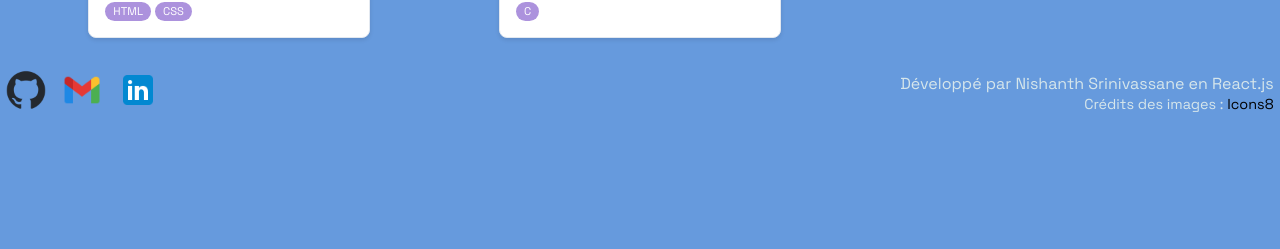
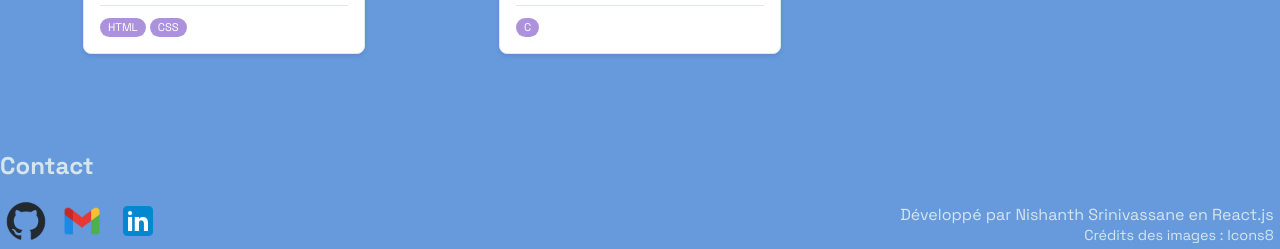
Before and after one commit to NishanthTheRealOne/portfolio, a React (Create React App) app: page / in a window 1280 px wide. Shown: the part 1532-1781 px from the top of the page. Before the commit the page ends 1653 px from the top, so only its background shows below. Built offline with nearby package versions, Linux system fonts and the light colour scheme.

Commit message:
add of a title for the contact section and add of a bigger padding between the project section and the footer

```diff
--- a/src/components/Footer.jsx
+++ b/src/components/Footer.jsx
@@ -2,7 +2,9 @@ import styles from './Footer.module.css';
 
 const Footer = () => {
     return (
-        <footer className={styles.footer}>
+        <footer>
+            <h2>Contact</h2>
+                <div className={styles.footer}>
                 {/* the "target=_blank" attribute make the link to open in a new tab */}
                 <div className={styles.contact} id="contact">
                     <a href="https://github.com/NishanthTheRealOne" className={styles.socialLink} target="_blank" rel="noopener noreferrer">
@@ -24,7 +26,7 @@ const Footer = () => {
 
                     </div>
                 </div>
-
+            </div>
         </footer>
     );
 };
--- a/src/components/Footer.module.css
+++ b/src/components/Footer.module.css
@@ -1,3 +1,7 @@
+h2 {
+    font-size: 1.5rem;
+    color: rgb(214, 230, 235);
+}
 .footer {
     display: flex;
     justify-content: space-between;
@@ -22,6 +26,10 @@
     margin: 0.1rem 0;
 }
 
+.credits a {
+    color: rgb(214, 230, 235);
+}
+
 .imagesCredits {
     font-size: 90%;
 }
@@ -36,7 +44,3 @@
     transform: translateY(-2px);
     transition: all 0.2s ease-in-out;
 }
-
-.socialLink {
-    text-decoration: none;
-}
--- a/src/components/ProjectSection.module.css
+++ b/src/components/ProjectSection.module.css
@@ -1,7 +1,9 @@
 .container {
     padding: 2rem;
+    padding-bottom: 4rem;
     max-width: 1200px;
     margin: 0 auto;
+    margin-bottom: 2rem;
 }
 
 .title {
@@ -27,7 +29,7 @@
 .projectGrid {
     display: grid;
     grid-template-columns: repeat(3, 1fr);
-    gap: 2rem;
+    gap: 3rem;
     justify-items: center;
 }
 
```
Lines whose indentation alone changed are shown as unchanged.
